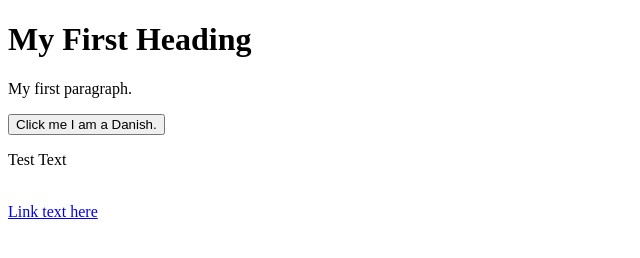
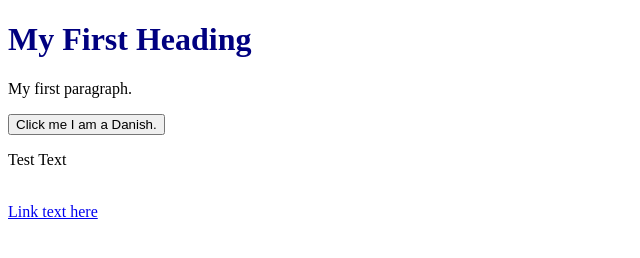
Before and after one commit to BraumAG/test, a plain HTML site: page index.html in a window 1280 px wide. Shown: the whole page, without its empty margins (0-640 px from the left). Drawn offline with Linux system fonts and the light colour scheme.

Commit message:
Update index.html

```diff
--- a/index.html
+++ b/index.html
@@ -1,6 +1,11 @@
 <!DOCTYPE html>
 <html>
 <head>
+    <style>
+        h1 {
+            color: navy;
+        }
+    </style>
     <script src="myScript.js"></script>
 </head>
 <body>
```
